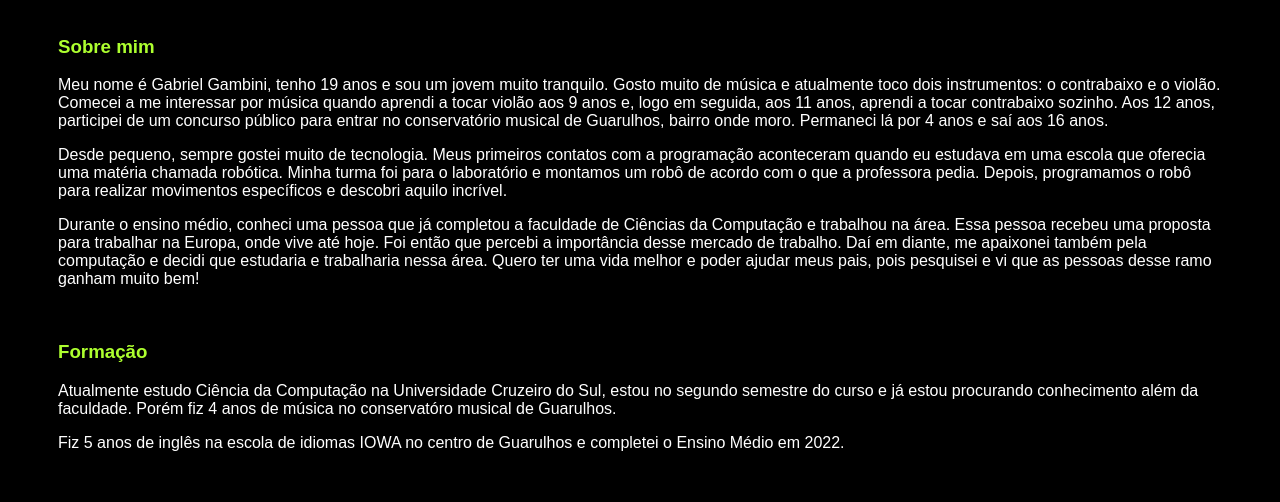
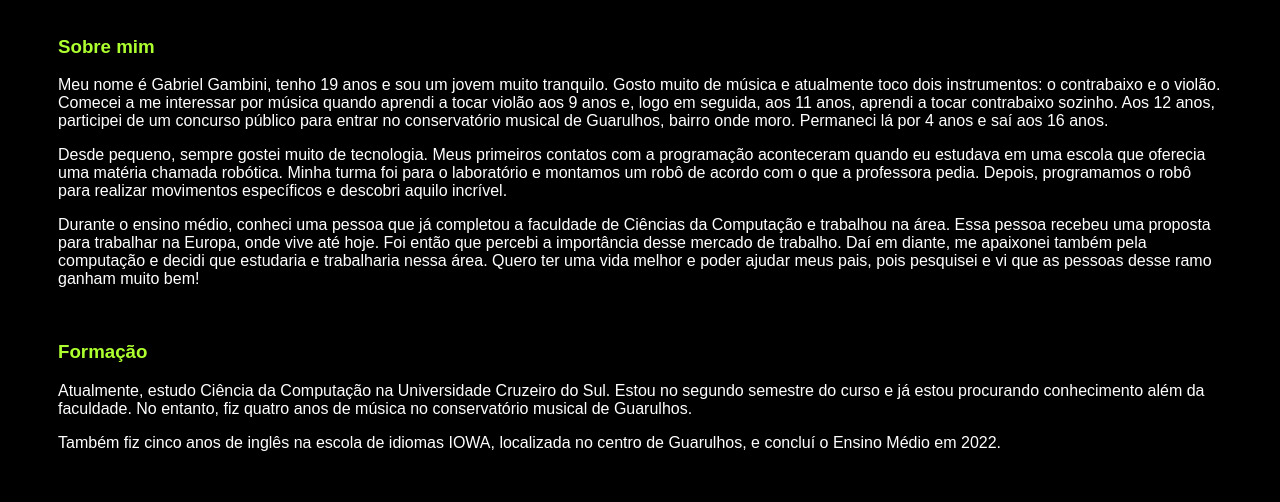
Before and after one commit to GabrielGambini/projetos, a plain HTML site: page index.html in a window 1280 px wide. Shown: the part 375-877 px from the top of the page. Drawn offline with Linux system fonts and the light colour scheme.

Commit message:
Update index.html

```diff
--- a/index.html
+++ b/index.html
@@ -53,11 +53,12 @@
             <section>
                 <h3>Formação</h3>
                 <p>
-                    Atualmente estudo Ciência da Computação na Universidade Cruzeiro do Sul, estou no segundo semestre do curso
-                    e já estou procurando conhecimento além da faculdade. Porém fiz 4 anos de música no conservatóro musical de Guarulhos.
+                    Atualmente, estudo Ciência da Computação na Universidade Cruzeiro do Sul.
+                    Estou no segundo semestre do curso e já estou procurando conhecimento além da faculdade.
+                    No entanto, fiz quatro anos de música no conservatório musical de Guarulhos.
                 </p>
                 <p>
-                    Fiz 5 anos de inglês na escola de idiomas IOWA no centro de Guarulhos e completei o Ensino Médio em 2022.
+                    Também fiz cinco anos de inglês na escola de idiomas IOWA, localizada no centro de Guarulhos, e concluí o Ensino Médio em 2022.
                 </p>
             </section>
     <br>
```
